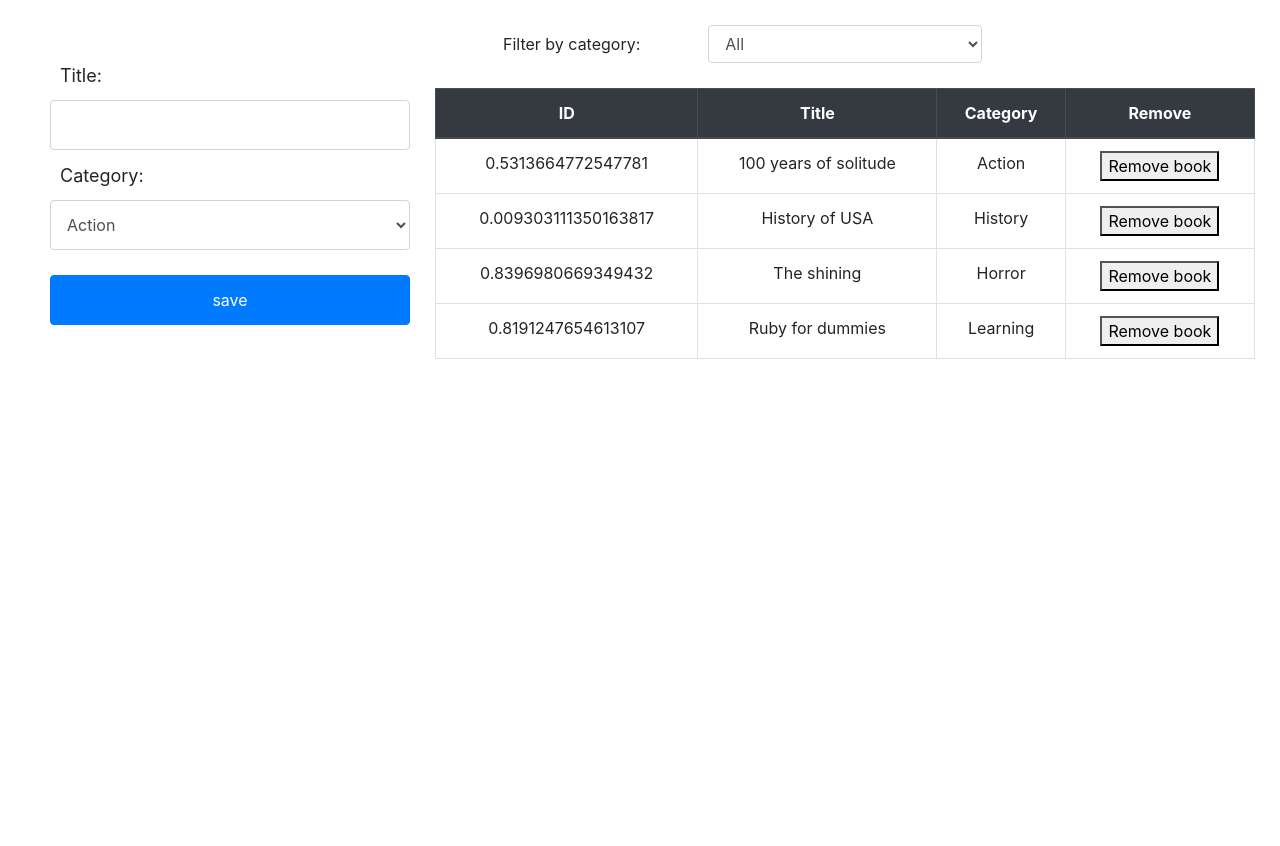
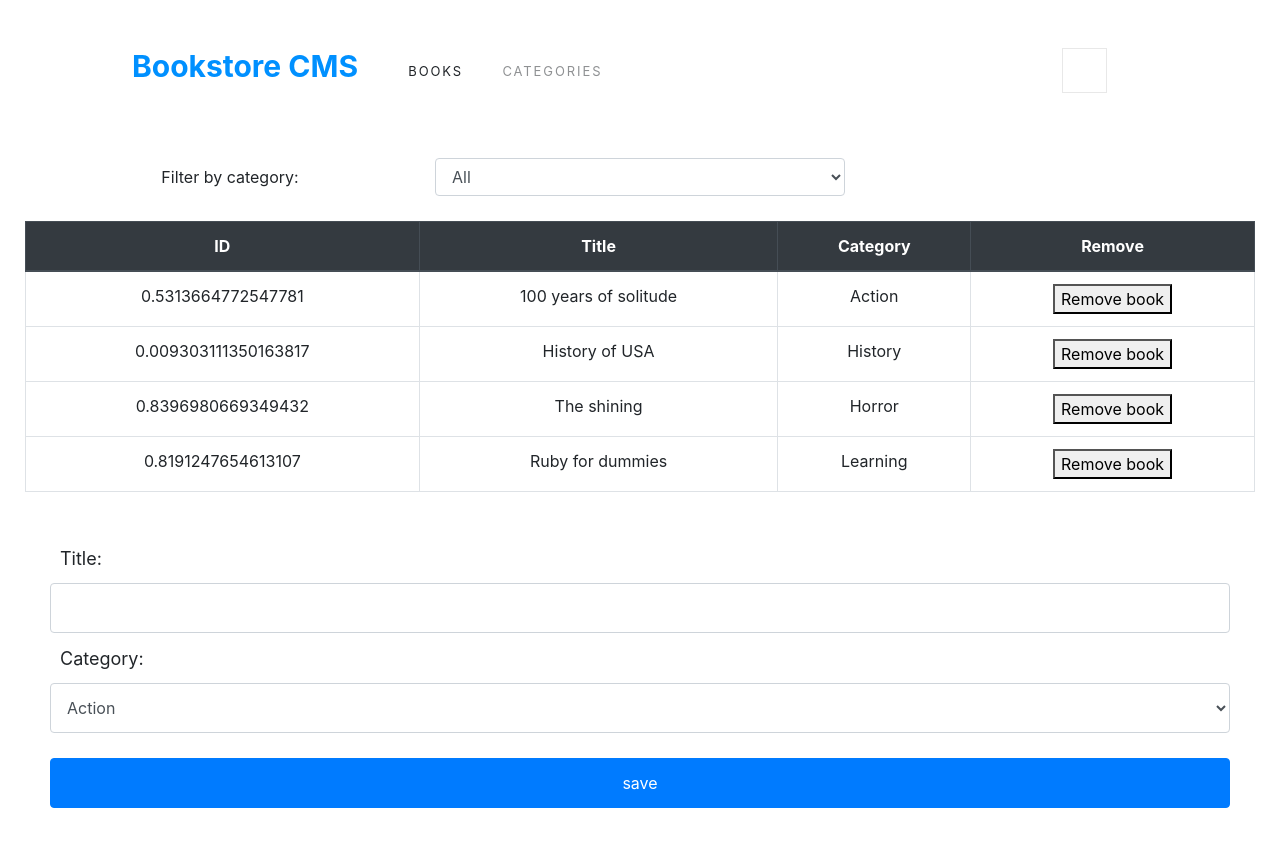
Before and after one commit to andresporras3423/bookstore-react, a React (Create React App) app: page / in a window 1280 px wide. Shown: the top 846 px of the page. Before the commit the page ends 800 px from the top, so only its background shows below. Built offline with nearby package versions, Linux system fonts and the light colour scheme.

Commit message:
added navbar

```diff
--- a/src/App.css
+++ b/src/App.css
@@ -1,7 +1,7 @@
 .App {
   text-align: center;
-  display: grid;
-  grid-template-columns: 1fr 2fr;
+  /* display: grid; */
+  /* grid-template-columns: 1fr 2fr; */
   padding: 25px;
 }
 
@@ -38,6 +38,69 @@
   align-items: center;
 }
 
+.Bookstore-CMS {
+  width: 240px;
+  height: 37px;
+  font-size: 30px;
+  font-weight: bold;
+  font-stretch: normal;
+  font-style: normal;
+  line-height: normal;
+  letter-spacing: normal;
+  color: hsl(206, 100%, 50%);
+}
+
+.BOOKS {
+  width: 59px;
+  height: 16px;
+  font-size: 13px;
+  font-weight: normal;
+  font-stretch: normal;
+  font-style: normal;
+  line-height: normal;
+  letter-spacing: 1.9px;
+  color: var(--black-two);
+}
+
+.CATEGORIES {
+  width: 105px;
+  height: 16px;
+  opacity: 0.5;
+  font-size: 13px;
+  font-weight: normal;
+  font-stretch: normal;
+  font-style: normal;
+  line-height: normal;
+  letter-spacing: 1.9px;
+  color: var(--black-two);
+}
+
+.panel-bg {
+  /* max-width: 1400px; */
+  height: 95px;
+  margin: 0 0 38px;
+  padding: 23px 99px 27px 100px;
+  background-color: #fff;
+  display: grid;
+  grid-template-columns: 3fr 1fr 6fr 1fr;
+  justify-content: center;
+  align-items: center;
+}
+
+.Oval {
+  width: 45px;
+  height: 45px;
+  /* margin: 0 0 0 664px; */
+  padding: 14px;
+  border: solid 1px #e8e8e8;
+}
+
+.Mask {
+  width: 17px;
+  height: 17px;
+  background-color: #0290ff;
+}
+
 @media (prefers-reduced-motion: no-preference) {
   .App-logo {
     animation: App-logo-spin infinite 20s linear;
--- a/src/components/App.js
+++ b/src/components/App.js
@@ -5,8 +5,16 @@ import BooksList from '../containers/BooksList';
 function App() {
   return (
     <div className="App">
+      <nav className="panel-bg">
+        <h1 className="Bookstore-CMS">Bookstore CMS</h1>
+        <span className="BOOKS">BOOKS</span>
+        <span className="CATEGORIES">CATEGORIES</span>
+        <span className="Oval">
+          <span className="Mask" />
+        </span>
+      </nav>
+      <BooksList />
       <BooksForm />
-      <BooksList />
     </div>
   );
 }
```
